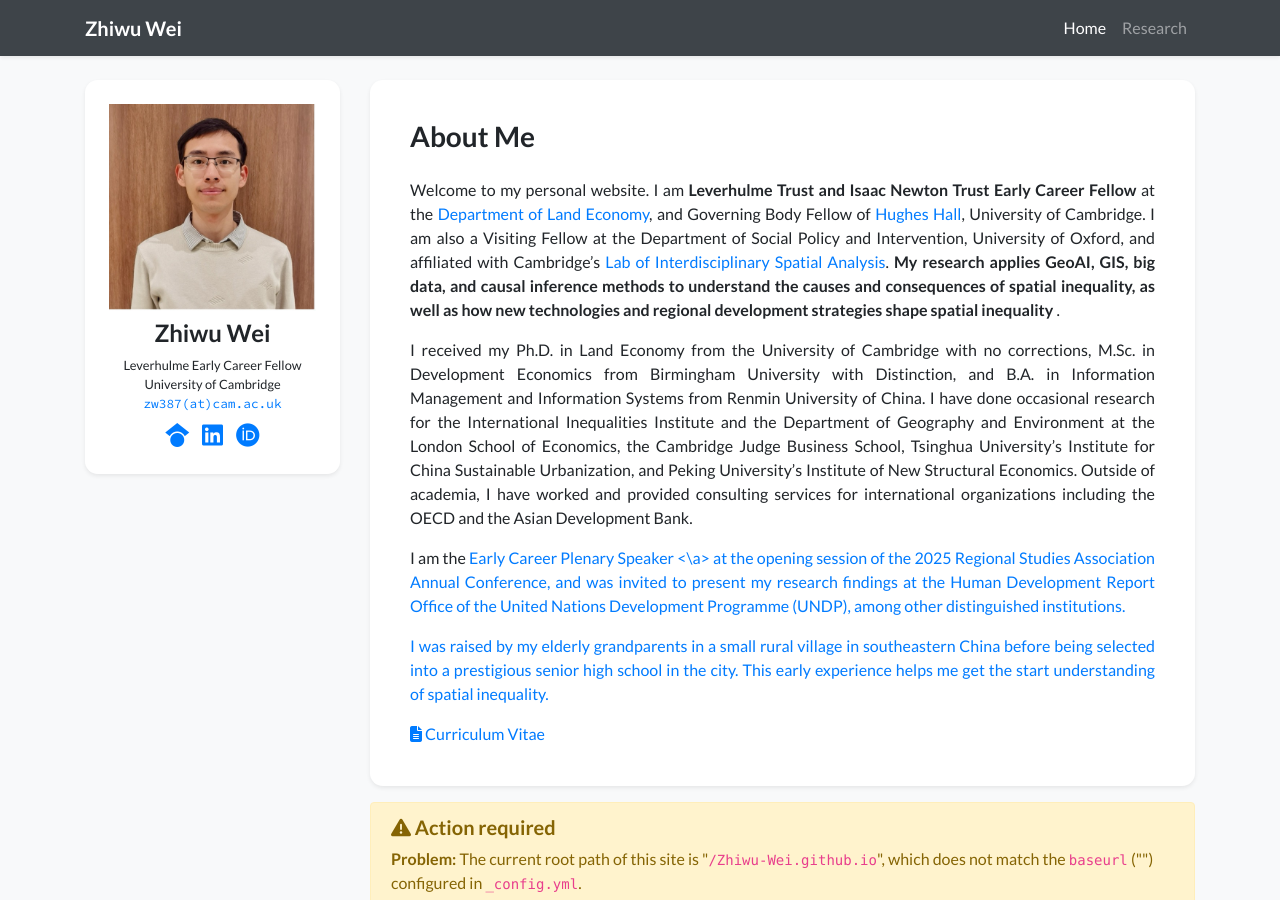
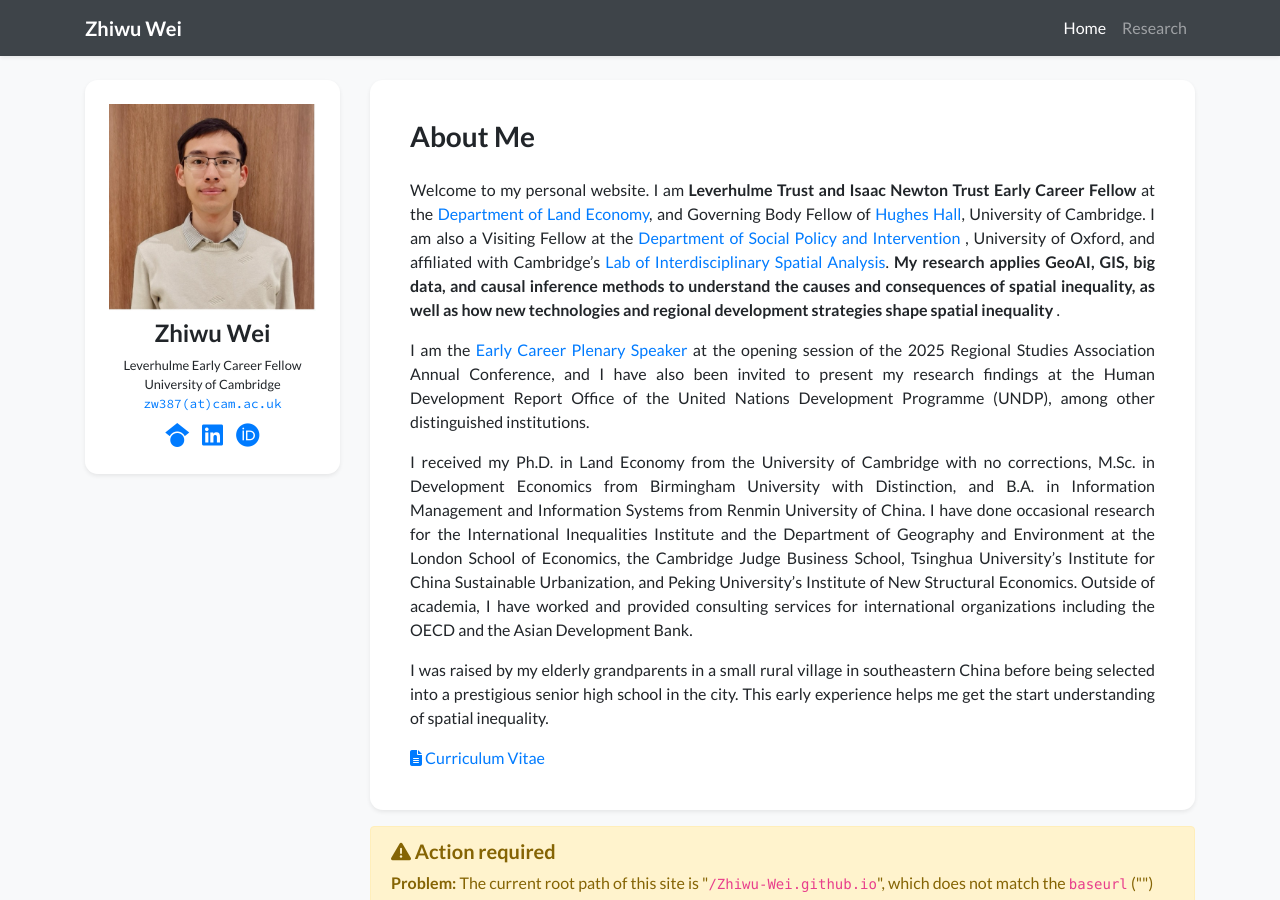
Before and after one commit to Zhiwu-Wei/Zhiwu-Wei.github.io, a Jekyll site: the page built from index.html, in a window 1280 px wide and 900 px high. Built offline with Jekyll 4.4.1, drawn with Linux system fonts in a browser that asks for light colours; nearby versions of some CDN libraries; a style sheet for code colours, icons or effects is not loaded.

Commit message:
Revise profile with new academic and speaking engagements
Updated profile information to include new roles and research presentations.

```diff
--- a/_data/profile.yml
+++ b/_data/profile.yml
@@ -25,26 +25,24 @@ short_bio: >-
     Welcome to my personal website. I am <b> Leverhulme Trust and Isaac Newton Trust Early Career Fellow </b>
     at the <a href="https://www.landecon.cam.ac.uk/person/zhiwu-wei">Department of Land Economy</a>,
     and Governing Body Fellow of <a href="https://www.hughes.cam.ac.uk/about/our-people/seniors-members/dr-zhiwu-wei/">Hughes Hall</a>,
-    University of Cambridge. I am also a Visiting Fellow at the Department of Social Policy and Intervention,
+    University of Cambridge. I am also a Visiting Fellow at the <a href="https://www.spi.ox.ac.uk"> Department of Social Policy and Intervention </a>,
     University of Oxford, and affiliated with Cambridge’s <a href="https://www.landecon.cam.ac.uk/lab-interdisciplinary-spatial-analysis">Lab of Interdisciplinary Spatial Analysis</a>.
     <b> My research applies GeoAI, GIS, big data, and causal inference methods to understand the causes and consequences of spatial inequality,
     as well as how new technologies and regional development strategies shape spatial inequality </b>.
+  </p>
+  <p>
+    I am the <a href="https://www.regionalstudies.org/news/2025-rsa-annual-conference-plenary/#!">Early Career Plenary Speaker </a>
+    at the opening session of the 2025 Regional Studies Association Annual Conference, and I have also been invited to present my research findings
+    at the Human Development Report Office of the United Nations Development Programme (UNDP), among other distinguished institutions.
   </p>
   <p>
     I received my Ph.D. in Land Economy from the University of Cambridge with no corrections,
     M.Sc. in Development Economics from Birmingham University with Distinction,
     and B.A. in Information Management and Information Systems from Renmin University of China.
     I have done occasional research for the International Inequalities Institute and the Department of Geography and Environment
-    at the London School of Economics, the Cambridge Judge Business School,
-    Tsinghua University’s Institute for China Sustainable Urbanization,
-    and Peking University’s Institute of New Structural Economics.
-    Outside of academia, I have worked and provided consulting services for international organizations
+    at the London School of Economics, the Cambridge Judge Business School, Tsinghua University’s Institute for China Sustainable Urbanization,
+    and Peking University’s Institute of New Structural Economics. Outside of academia, I have worked and provided consulting services for international organizations
     including the OECD and the Asian Development Bank.
-  </p>
-  <p>
-    I am the <a href="https://www.regionalstudies.org/news/2025-rsa-annual-conference-plenary/#!">Early Career Plenary Speaker <\a>
-    at the opening session of the 2025 Regional Studies Association Annual Conference, and was invited to present my research findings
-    at the Human Development Report Office of the United Nations Development Programme (UNDP), among other distinguished institutions.
   </p>
   <p>
   I was raised by my elderly grandparents in a small rural village in southeastern China before being selected
```
